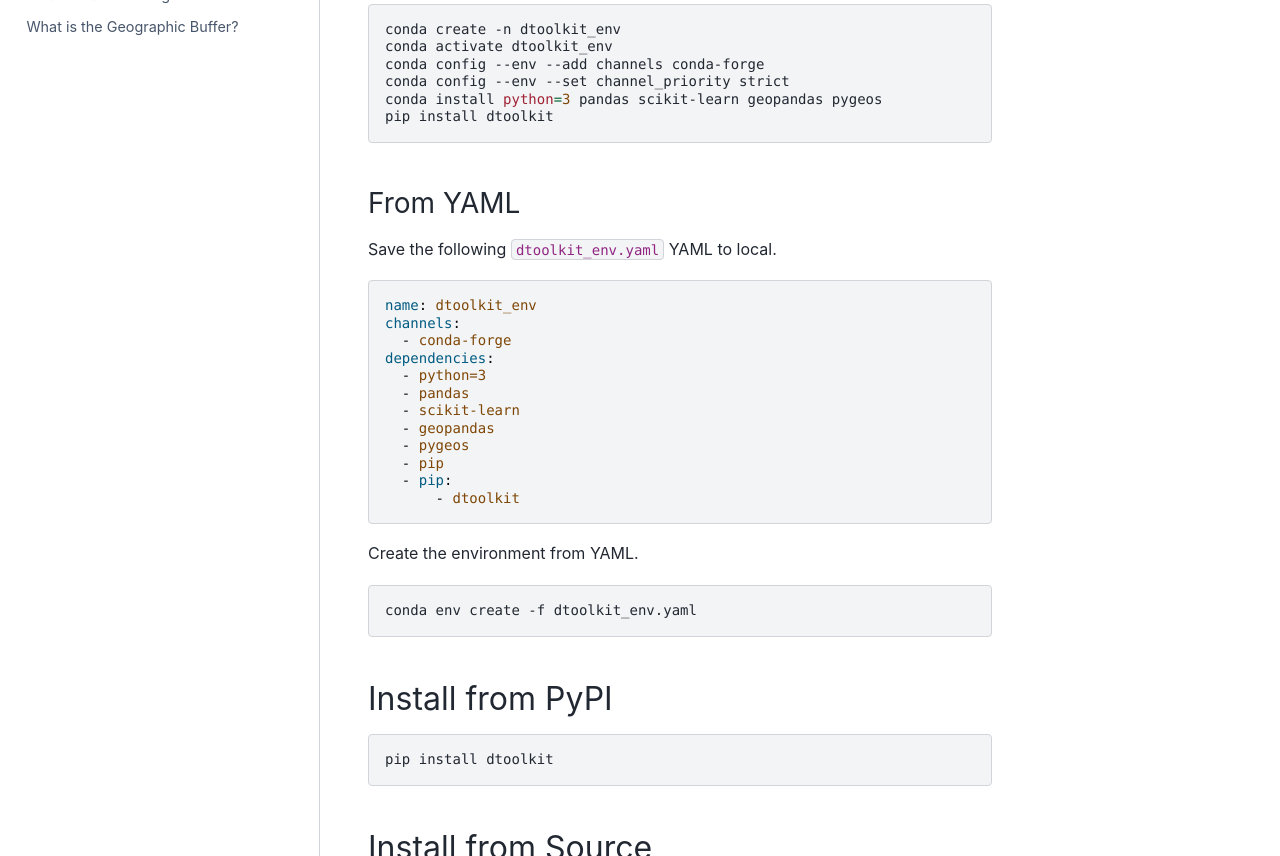
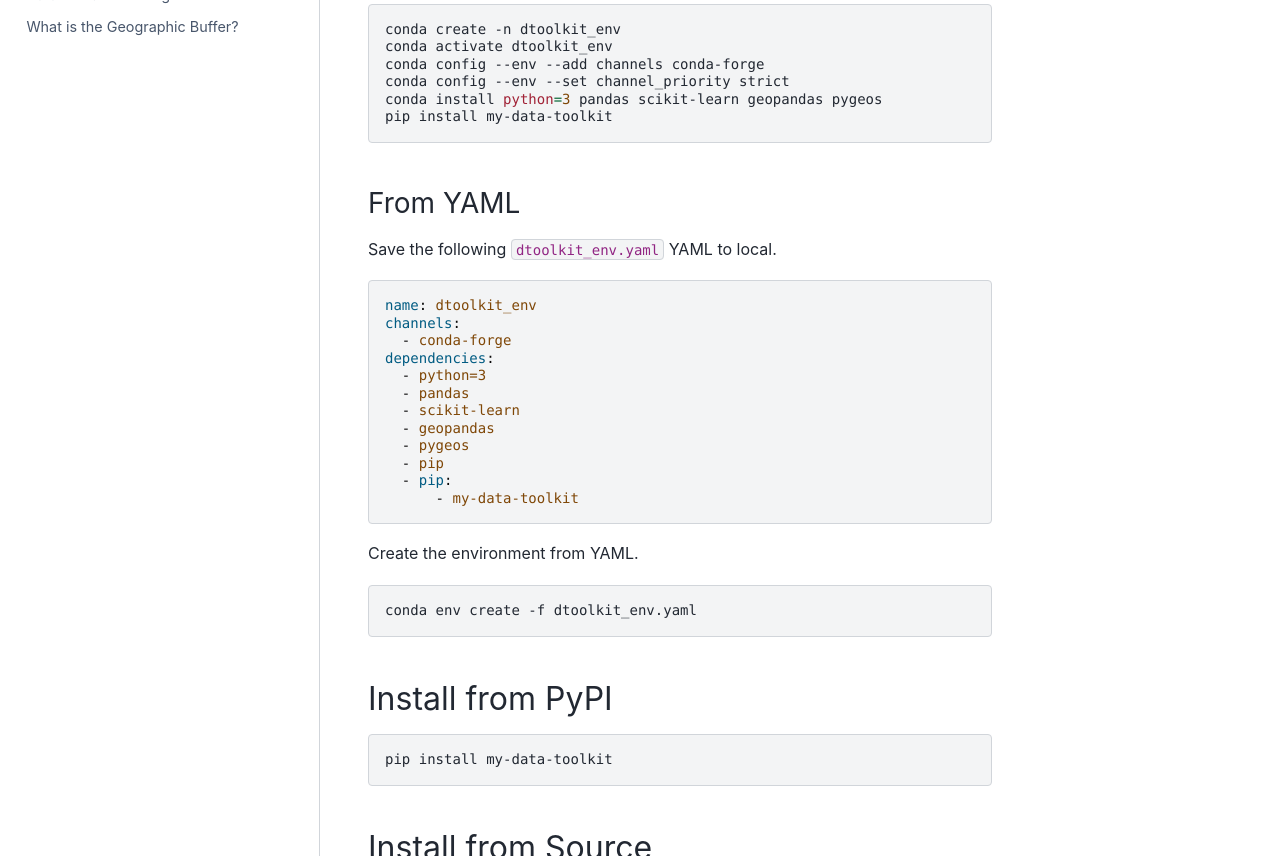
Before and after one commit to Zeroto521/my-data-toolkit, a Sphinx documentation site: the page built from doc/source/guide/installation.md, in a window 1280 px wide and 1400 px high, scrolled down 876 px. Shown: the part 253-1109 px from the top of the window. Built offline with Sphinx 7.4.7 and the PyData theme 0.15.4, drawn with Linux system fonts in a browser that asks for light colours.

Commit message:
BLD: change pypi name from `dtoolkit` to `my-data-toolkit`
400 The name 'dtoolkit' isn't allowed.

https://github.com/Zeroto521/my-data-toolkit/runs/4673018493?check_suite_focus=true

````diff
--- a/doc/source/conf.py
+++ b/doc/source/conf.py
@@ -76,7 +76,7 @@ html_theme_options = {
     "icon_links": [
         {
             "name": "PyPI",
-            "url": "https://pypi.org/project/dtoolkit",
+            "url": "https://pypi.org/project/my-data-toolkit",
             "icon": "fas fa-box",
         },
     ],
--- a/doc/source/guide/installation.md
+++ b/doc/source/guide/installation.md
@@ -39,7 +39,7 @@ conda activate dtoolkit_env
 conda config --env --add channels conda-forge
 conda config --env --set channel_priority strict
 conda install python=3 pandas scikit-learn geopandas pygeos
-pip install dtoolkit
+pip install my-data-toolkit
 ```
 
 ### From YAML
@@ -58,7 +58,7 @@ dependencies:
   - pygeos
   - pip
   - pip:
-      - dtoolkit
+      - my-data-toolkit
 ```
 
 Create the environment from YAML.
@@ -70,7 +70,7 @@ conda env create -f dtoolkit_env.yaml
 ## Install from PyPI
 
 ```bash
-pip install dtoolkit
+pip install my-data-toolkit
 ```
 
 ## Install from Source
--- a/doc/source/index.rst
+++ b/doc/source/index.rst
@@ -20,7 +20,7 @@ Useful Links
 
 `Binary Installers (PyPI)`_ | `Source Repository (GitHub)`_ | `Issues & Ideas`_
 
-.. _Binary Installers (PyPI): https://pypi.org/project/dtoolkit
+.. _Binary Installers (PyPI): https://pypi.org/project/my-data-toolkit
 .. _Source Repository (GitHub): https://github.com/Zeroto521/my-data-toolkit
 .. _Issues & Ideas: https://github.com/Zeroto521/my-data-toolkit/issues
 
--- a/setup.cfg
+++ b/setup.cfg
@@ -1,5 +1,5 @@
 [metadata]
-name = dtoolkit
+name = my-data-toolkit
 description = Face the engineering of data preprocessing.
 long_description = file: README.md
 long_description_content_type = text/markdown
````
Also changed, not shown: README.md (+2 -2 lines).
